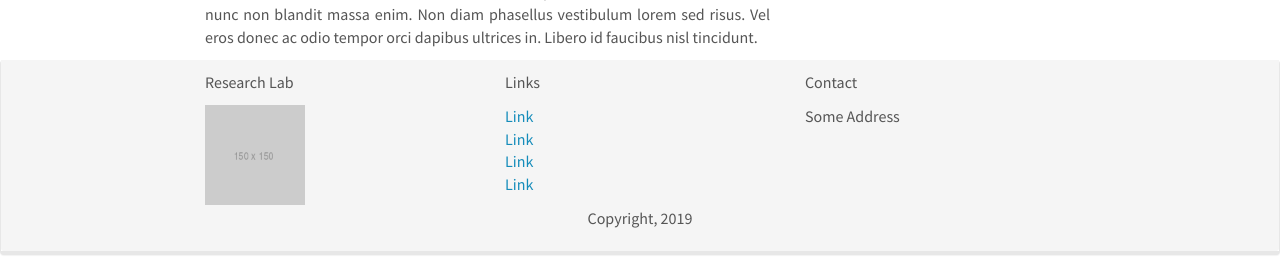
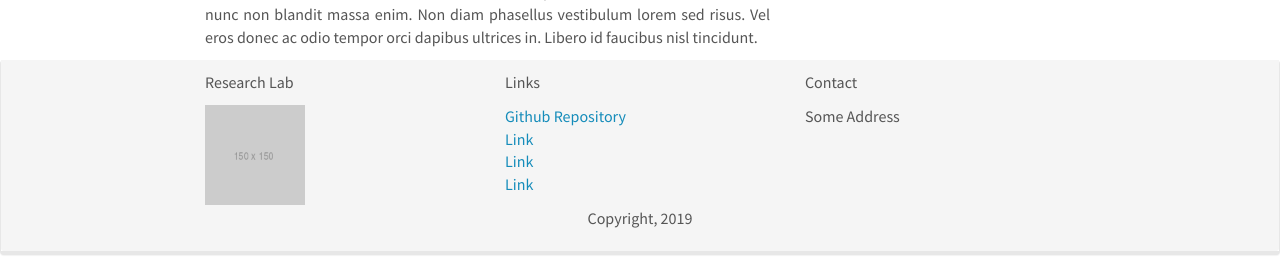
Before and after one commit to ericdaat/research-lab-website, a Jekyll site: the page built from _pages/home.md, in a window 1280 px wide and 1108 px high. Shown: the part 831-1105 px from the top of the window. Built offline with Jekyll 4.4.1, drawn with Linux system fonts in a browser that asks for light colours; nearby versions of some CDN libraries; comment, search, counter and statistics services are not loaded.

Commit message:
add link to github repo

```diff
--- a/_includes/footer.html
+++ b/_includes/footer.html
@@ -11,7 +11,7 @@
 			<div class="col-sm-4">
 				<p>Links</p>
 				<ul class="list-unstyled">
-					<li><a href="">Link</a></li>
+					<li><a href="https://github.com/ericdaat/research-lab-website">Github Repository</a></li>
 					<li><a href="">Link</a></li>
 					<li><a href="">Link</a></li>
 					<li><a href="">Link</a></li>
```
